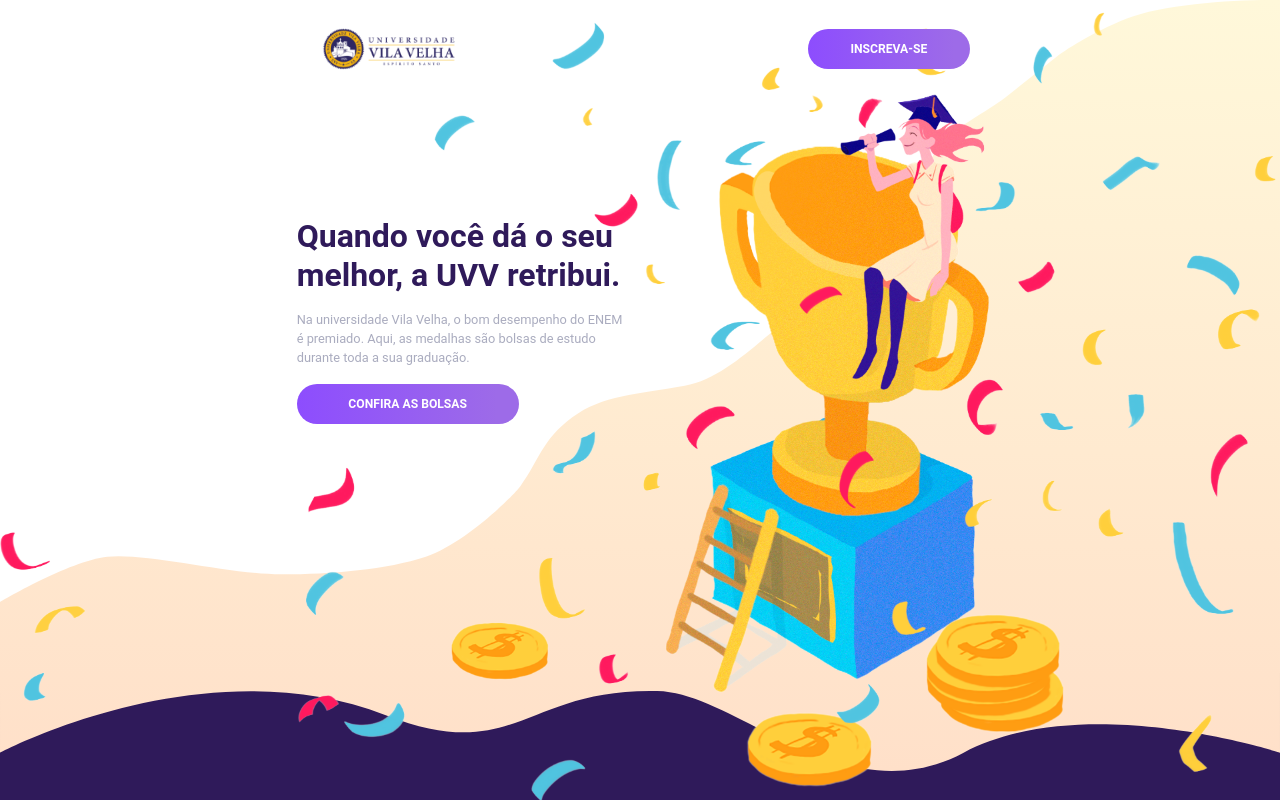
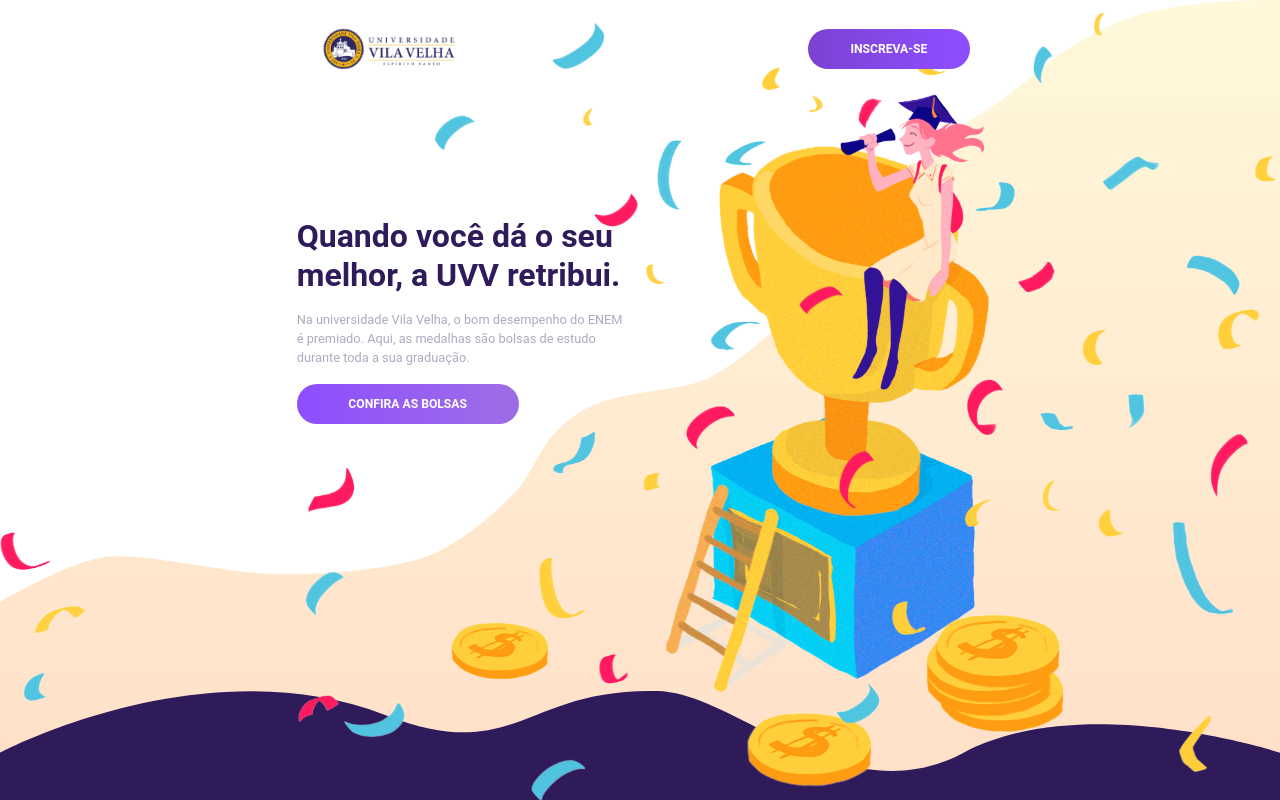
Before and after one commit to LuskasDMC/landing-page-react, a React (Create React App) app: page / in a window 1280 px wide. In both pictures the pointer is over the button 888 px from the left and 49 px from the top of the page. Shown: the top 800 px of the page. Built offline with nearby package versions, Linux system fonts and the light colour scheme.

Commit message:
Improvements

```diff
--- a/src/components/Cards/Card.js
+++ b/src/components/Cards/Card.js
@@ -4,7 +4,7 @@ export default (props) => (
     <div id="card" className="p-4 d-flex justify-content-center align-items-center">
         <div>
             <h2 id='card-title' className="text-center font-weight-bold">{props.porcent}</h2>
-            <p className="text-center">{props.text}</p>
+            <p className="text-center font-weight-bold">{props.text}</p>
         </div>
         <div id="footer" style={{backgroundColor:props.color}}/>
     </div>
--- a/src/css/app.css
+++ b/src/css/app.css
@@ -4,7 +4,17 @@
   border-style: none;
   color: #FFFFFF;
   font: Bold 0.76rem Roboto, sans-serif;
+  outline: 0 !important;
   height: 40px;
+}
+
+.button-purple-default:hover {
+  background: linear-gradient(90deg, #7c42d1 0%, #8d4dfe 90%);
+  border-radius: 500px;
+  border-style: none;
+  color: #FFFF;
+  font: Bold 0.76rem Roboto, sans-serif;
+  outline: 0 !important;
 }
 
 .button-purple-small-width {
@@ -25,6 +35,7 @@
   border-style: none;
   color: #9D6BE8;
   font: Bold 0.76rem Roboto, sans-serif;
+  outline: 0 !important;
   border: 1px solid #9D6BE8;
   width: 100%;
   height: 40px;
@@ -36,6 +47,7 @@
   border-style: none;
   color: #FFFFFF;
   font: Bold 0.76rem Roboto, sans-serif;
+  outline: 0 !important;
 }
 
 #card {
--- a/src/scss/components/buttons.scss
+++ b/src/scss/components/buttons.scss
@@ -6,6 +6,7 @@ $button-withe-default-width: 100%;
 $button-withe-default-height: 40px;
 
 $button-purple-color:linear-gradient(90deg, rgba(141,77,254,1) 0%, rgba(157,107,232,1) 90%);
+$button-purple-color-hover:linear-gradient(90deg, rgb(124, 66, 209) 0%, rgba(141,77,254,1) 90%);
 $button-withe-default-height: 40px;
 $button-purple-small-width: 162px;
 $button-purple-medium-width: 222px;
@@ -20,11 +21,15 @@ $button-purple-size: button-purple-default-width, button-purple-medium-width, bu
     }
     color: $color;
     font: Bold $font-default Roboto,sans-serif;
+    outline: 0 !important;
 }
 
 .button-purple-default {
     @include button($button-purple-color,#FFFFFF);
     height: $button-withe-default-height;
+    &:hover {
+        @include button($button-purple-color-hover,#FFFF);
+    }
 }
 
 .button-purple-small-width {
```
